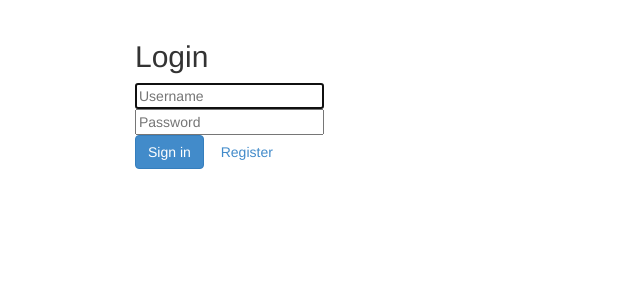
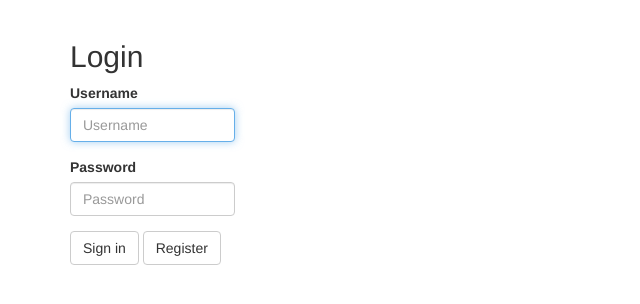
Before and after one commit to Anubis-Black/FortNotsosecurex, a Django app: page /login/?next=/transfer/ in a window 1280 px wide. Shown: the top 304 px of the page, without its empty margins (0-640 px from the left). Run offline with Django 3.2, Linux system fonts and the light colour scheme; parts of the project's set-up code (start-up, migrations or seed data) failed here and were passed over; some libraries are stand-ins or nearby versions.

Commit message:
Added transfer functionality, style changes
Made all forms consistent and stylistically similar
New functionality- transfer funds between two accounts
Handled exceptions better (error and success messages)

```diff
--- a/FortNotsosecurex/backend.py
+++ b/FortNotsosecurex/backend.py
@@ -9,7 +9,7 @@ class Backend(object):
                 "SELECT * FROM auth_user WHERE username = '" + username + "' AND password = '" + password + "'")[0]
 
             return user
-        except User.DoesNotExist:
+        except (User.DoesNotExist, IndexError):
             return None
 
     @staticmethod
--- a/fort_notsosecurex/templates/base.html
+++ b/fort_notsosecurex/templates/base.html
@@ -4,8 +4,6 @@
 <head>
     <title>Fort Notsosecurex</title>
     <link href="{% static 'styles/base.css' %}" rel="stylesheet" />
-    <link href="{% static 'styles/login.css' %}" rel="stylesheet" />
-    <link href="{% static 'styles/register.css' %}" rel="stylesheet" />
     <link href="{% static 'bootstrap-3.1.1-dist/css/bootstrap.min.css' %}" rel="stylesheet" media="screen">
 
     <script src="{% static 'scripts/jquery-2.1.1.min.js' %}"></script>
@@ -14,6 +12,15 @@
 <body>
     <div id="main-wrapper" class="container container-base">
         {% block main %}{% endblock %}
+        {% if messages %}
+            <div class="messages">
+                <ul class="list-group messages">
+                    {% for message in messages %}
+                        <li class="list-group-item{% if message.tags %} {{ message.tags }}{% endif %}">{{ message }}</li>
+                    {% endfor %}
+                </ul>
+            </div>
+        {% endif %}
     </div>
 </body>
 </html>
--- a/fort_notsosecurex/templates/login.html
+++ b/fort_notsosecurex/templates/login.html
@@ -1,23 +1,21 @@
 {%  extends 'base.html' %}
 
 {% block main %}
-    <div class="row content">
-        <div class="col-xs-6 col-md-4">
-            <div class="login-form">
-                <h2>Login</h2>
-                <form id="login-form" action="/login/" method="post">
-                    <fieldset>
-                        <div class="clearfix">
-                            <input autofocus id="username" type="text" name="username" placeholder="Username">
-                        </div>
-                        <div class="clearfix">
-                            <input id="password" type="password" name="password" placeholder="Password">
-                        </div>
-                        <input class="btn btn-primary" type="submit" value="Sign in" />
-                        <a id="register-link" href="/register/" class="btn btn-link">Register</a>
-                    </fieldset>
-                </form>
+    <h2>Login</h2>
+    <form class="form form-horizontal" action="/login/" method="post">
+        <div class="form-group">
+            <div class="col-md-2">
+                <label for="username">Username</label>
+                <input type="text" style="width=50pt!important;" autofocus="true" class="form-control" id="username" name="username" placeholder="Username">
             </div>
         </div>
-    </div>
+        <div class="form-group">
+            <div class="col-md-2">
+                <label for="password">Password</label>
+                <input type="password" class="form-control" id="password" name="password" placeholder="Password">
+            </div>
+        </div>
+        <button type="submit" class="btn btn-default">Sign in</button>
+        <a href="/register/" class="btn btn-default">Register</a>
+    </form>
 {% endblock %}
--- a/fort_notsosecurex/urls.py
+++ b/fort_notsosecurex/urls.py
@@ -5,7 +5,7 @@ urlpatterns = patterns(
     '',
     # /
     url(r'^$', views.index, name='index'),
-    # /
+    # /1000567
     url(r'^(?P<account_id>[1-9][0-9]{6})/$', views.get_account, name='account'),
     # /login/
     url(r'^login/', views.login_user, name='login'),
@@ -13,4 +13,6 @@ urlpatterns = patterns(
     url(r'^logout/', views.logout_user, name='logout'),
     # /register/
     url(r'^register/', views.register_user, name='register'),
+    # /transfer/
+    url(r'^transfer/', views.make_transfer, name='transfer'),
 )
--- a/fort_notsosecurex/views.py
+++ b/fort_notsosecurex/views.py
@@ -1,3 +1,6 @@
+from decimal import Decimal
+
+from django.contrib import messages
 from django.contrib.auth import login, logout, authenticate
 from django.contrib.auth.decorators import login_required
 from django.contrib.auth.models import User
@@ -18,6 +21,8 @@ def login_user(request):
             if user.is_active:
                 login(request, user)
                 return HttpResponseRedirect('/')
+        else:
+            messages.error(request, 'Invalid username and/or password.')
     return render_to_response('login.html', context_instance=RequestContext(request))
 
 
@@ -31,9 +36,13 @@ def register_user(request):
     if request.POST:
         username = request.POST['username']
         password = request.POST['password']
+        if not username or not password:
+            messages.error(request, 'Username and/or password empty.')
+            return render_to_response('register.html', context_instance=RequestContext(request))
         user = User(username=username, password=password)
         user.save()
-        return HttpResponseRedirect('/login/')
+        messages.success(request, 'Registration successful!')
+        return render_to_response('login.html', context_instance=RequestContext(request))
     return render_to_response('register.html', context_instance=RequestContext(request))
 
 
@@ -51,3 +60,30 @@ def get_account(request, account_id):
         raise Http404
 
     return render_to_response('account.html', {'account': account, 'user': request.user})
+
+@login_required(login_url='/login/')
+def make_transfer(request):
+    if request.POST:
+        from_account = request.POST['from_account']
+        to_account = request.POST['to_account']
+        sum = request.POST['sum']
+        if not from_account or not to_account or not sum:
+            messages.error(request, 'Insufficient data.')
+        else:
+            from_account = Account.objects.filter(number=int(from_account))[0]
+            to_account = Account.objects.filter(number=int(to_account))[0]
+            sum = Decimal(sum)
+
+            if from_account.user != request.user or to_account.user != request.user:
+                messages.error(request, 'Invalid data.')
+            elif from_account.number == to_account.number:
+                messages.error(request, 'Source and target accounts must be different.')
+            elif sum < 0:
+                messages.error(request, 'You cannot transfer a negative amount.')
+            else:
+                from_account.balance -= sum
+                to_account.balance += sum
+                from_account.save()
+                to_account.save()
+                messages.success(request, 'Successfully transferred ${0} from account {1} to account {2}.'.format(sum, from_account, to_account))
+    return render_to_response('transfer.html', context_instance=RequestContext(request))
--- a/static/styles/base.css
+++ b/static/styles/base.css
@@ -1,3 +1,17 @@
 body {
     margin-top: 20px!important;
 }
+
+.error  {
+    font-weight: bold!important;
+    color: red!important;
+}
+
+.success {
+    font-weight: bold!important;
+    color: green!important;
+}
+
+.messages {
+    margin-top: 20pt;
+}
--- a/static/styles/login.css
+++ /dev/null
@@ -1,13 +0,0 @@
-.login-form {
-    margin-left: 65px;
-}
-
-.login-form .text-error {
-    margin-top: 20px;
-}
-
-legend {
-    margin-right: -50px;
-    font-weight: bold;
-    color: #404040;
-}
--- a/static/styles/register.css
+++ /dev/null
@@ -1,7 +0,0 @@
-.register-form {
-    margin-left: 65px;
-}
-
-.register-form .text-error {
-    margin-top: 20px;
-}
```
Also changed, not shown: fort_notsosecurex/templates/index.html (+5 -7 lines), fort_notsosecurex/templates/register.html (+15 -17 lines), fort_notsosecurex/templates/transfer.html (added, +38 -0 lines).
